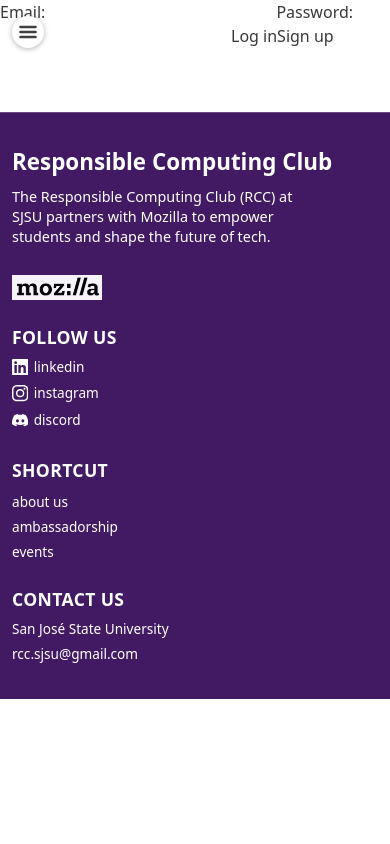
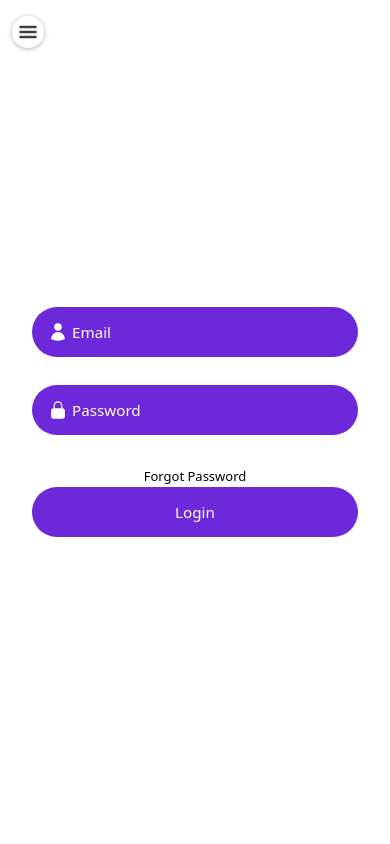
Before and after one commit to rcc-sjsu/rcc-site-final, a Next.js app: page /login in a window 390 px wide. Shown: the top 844 px of the page. Built offline with nearby package versions, Linux system fonts and the light colour scheme.

Commit message:
Added: moved login page from old repo

```diff
--- a/package.json
+++ b/package.json
@@ -10,6 +10,7 @@
     "format": "prettier --write \"**/*.{js,jsx,ts,tsx,json,css,md}\""
   },
   "dependencies": {
+    "@heroicons/react": "^2.2.0",
     "@supabase/ssr": "^0.6.1",
     "@supabase/supabase-js": "^2.55.0",
     "next": "15.4.6",
--- /dev/null
+++ b/src/app/(public)/login/actions.tsx
@@ -0,0 +1,28 @@
+'use server';
+import { createClient } from '../../../../utils/supabase/server';
+import { redirect } from 'next/navigation';
+
+interface LoginState {
+  error: string | null;
+}
+
+export async function login(prevState: LoginState, formData: FormData): Promise<LoginState> {
+  const supabase = await createClient();
+
+  const email = formData.get('email') as string;
+  const password = formData.get('password') as string;
+
+  const { error: loginError } = await supabase.auth.signInWithPassword({
+    email,
+    password,
+  });
+
+  if (loginError) {
+    console.log(loginError.message);
+    return { error: loginError.message };
+  }
+
+  // Optionally, you can return a success state before redirecting
+  // return { error: null };
+  redirect('/');
+}
--- /dev/null
+++ b/src/app/(public)/login/components/ErrorMessage.tsx
@@ -0,0 +1,6 @@
+import styles from '../page.module.css';
+
+export function ErrorMessage({ error }: { error: string }) {
+  if (!error) return null;
+  return <div className={styles.error}>{error}</div>;
+}
--- /dev/null
+++ b/src/app/(public)/login/components/ForgotPassword.tsx
@@ -0,0 +1,12 @@
+import Link from 'next/link';
+import styles from '../page.module.css';
+
+export function ForgotPassword() {
+  return (
+    <div className={styles.forgotWrapper}>
+      <Link className={styles.forgotLink} href="./password-recovery">
+        Forgot Password
+      </Link>
+    </div>
+  );
+}
--- /dev/null
+++ b/src/app/(public)/login/components/Inputs.tsx
@@ -0,0 +1,24 @@
+import { UserIcon, LockClosedIcon } from '@heroicons/react/24/solid';
+import styles from '../page.module.css';
+
+export function EmailInput() {
+  return (
+    <div className={styles.inputWrapper}>
+      <span className={styles.iconWrapper}>
+        <UserIcon className={styles.icon} />
+      </span>
+      <input type="email" name="email" placeholder="Email" className={styles.input} required />
+    </div>
+  );
+}
+
+export function PasswordInput() {
+  return (
+    <div className={styles.inputWrapper}>
+      <span className={styles.iconWrapper}>
+        <LockClosedIcon className={styles.icon} />
+      </span>
+      <input type="password" name="password" placeholder="Password" className={styles.input} required />
+    </div>
+  );
+}
--- /dev/null
+++ b/src/app/(public)/login/components/SubmitButton.tsx
@@ -0,0 +1,9 @@
+import styles from '../page.module.css';
+
+export function SubmitButton({ isPending }: { isPending: boolean }) {
+  return (
+    <button type="submit" className={styles.button} disabled={isPending}>
+      {isPending ? 'Logging in...' : 'Login'}
+    </button>
+  );
+}
--- a/src/app/(public)/login/page.module.css
+++ b/src/app/(public)/login/page.module.css
@@ -0,0 +1,125 @@
+.container {
+  display: flex;
+  height: 100vh;
+  padding: 6rem;
+}
+
+@media (max-width: 768px) {
+  .container {
+    padding: 2rem;
+    height: auto;
+    min-height: 100vh;
+  }
+}
+
+.form {
+  margin: auto;
+  height: 60%;
+  width: 40%;
+  display: flex;
+  flex-direction: column;
+  justify-content: space-evenly;
+}
+
+@media (max-width: 768px) {
+  .form {
+    width: 100%;
+    height: auto;
+    min-width: 0;
+    padding: 1.5rem 0;
+  }
+}
+
+.inputWrapper {
+  position: relative;
+  width: 100%;
+  margin-bottom: 1.25rem;
+}
+@media (max-width: 768px) {
+  .inputWrapper {
+    margin-bottom: 1.75rem;
+  }
+}
+
+.iconWrapper {
+  position: absolute;
+  top: 0;
+  bottom: 0;
+  left: 0;
+  display: flex;
+  align-items: center;
+  padding-left: 1rem;
+  pointer-events: none;
+}
+
+.icon {
+  height: 1.25rem;
+  width: 1.25rem;
+  color: #fff;
+}
+
+.input {
+  width: 100%;
+  padding: 1rem 1rem 1rem 3rem;
+  background: #6d28d9;
+  color: #fff;
+  border-radius: 9999px;
+  outline: none;
+  border: none;
+  font-size: 1rem;
+  box-sizing: border-box;
+}
+.input::placeholder {
+  color: #fff;
+}
+.input:focus {
+  box-shadow: 0 0 0 2px #a78bfa;
+}
+
+@media (max-width: 768px) {
+  .input {
+    font-size: 0.95rem;
+    padding: 0.85rem 0.85rem 0.85rem 2.5rem;
+  }
+}
+
+.error {
+  margin-top: 0.5rem;
+  margin-bottom: 0.5rem;
+  text-align: center;
+  color: #ef4444;
+  font-weight: 500;
+}
+
+.forgotWrapper {
+  text-align: center;
+}
+
+.forgotLink {
+  color: #000;
+}
+
+.button {
+  width: 60%;
+  padding: 1rem 0;
+  background: #6d28d9;
+  color: #fff;
+  border-radius: 9999px;
+  outline: none;
+  border: none;
+  font-size: 1rem;
+  margin-left: auto;
+  margin-right: auto;
+  cursor: pointer;
+}
+.button:focus {
+  box-shadow: 0 0 0 2px #a78bfa;
+}
+
+@media (max-width: 768px) {
+  .button {
+    width: 100%;
+    font-size: 0.95rem;
+    padding: 0.85rem 0;
+  }
+}
--- a/src/app/(public)/login/page.tsx
+++ b/src/app/(public)/login/page.tsx
@@ -1,13 +1,27 @@
-import { login, signup } from '../../utils/authUtils/authActions';
+'use client';
+
+import { useActionState } from 'react';
+import { login } from './actions';
+import { useRef } from 'react';
+import styles from './page.module.css';
+import { EmailInput, PasswordInput } from './components/Inputs';
+import { ErrorMessage } from './components/ErrorMessage';
+import { ForgotPassword } from './components/ForgotPassword';
+import { SubmitButton } from './components/SubmitButton';
+
 export default function LoginPage() {
+  const [state, formAction, isPending] = useActionState(login, { error: null });
+  const formRef = useRef<HTMLFormElement>(null);
+
   return (
-    <form>
-      <label htmlFor="email">Email:</label>
-      <input id="email" name="email" type="email" required />
-      <label htmlFor="password">Password:</label>
-      <input id="password" name="password" type="password" required />
-      <button formAction={login}>Log in</button>
-      <button formAction={signup}>Sign up</button>
-    </form>
+    <div className={styles.container}>
+      <form ref={formRef} action={formAction} className={styles.form}>
+        <EmailInput />
+        <ErrorMessage error={state?.error || ''} />
+        <PasswordInput />
+        <ForgotPassword />
+        <SubmitButton isPending={isPending} />
+      </form>
+    </div>
   );
 }
```
Also changed, not shown: src/components/header/Header.module.css (added), 1 other file (tests, documents, lock files or other folders).
